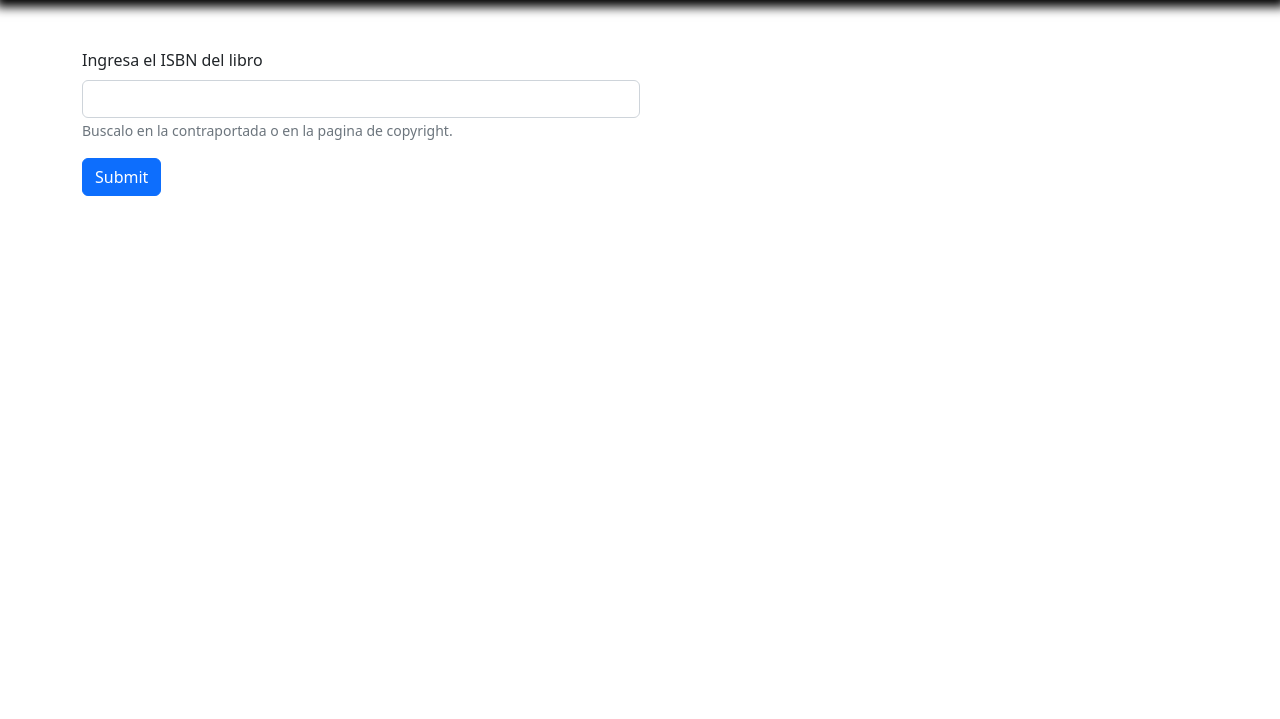
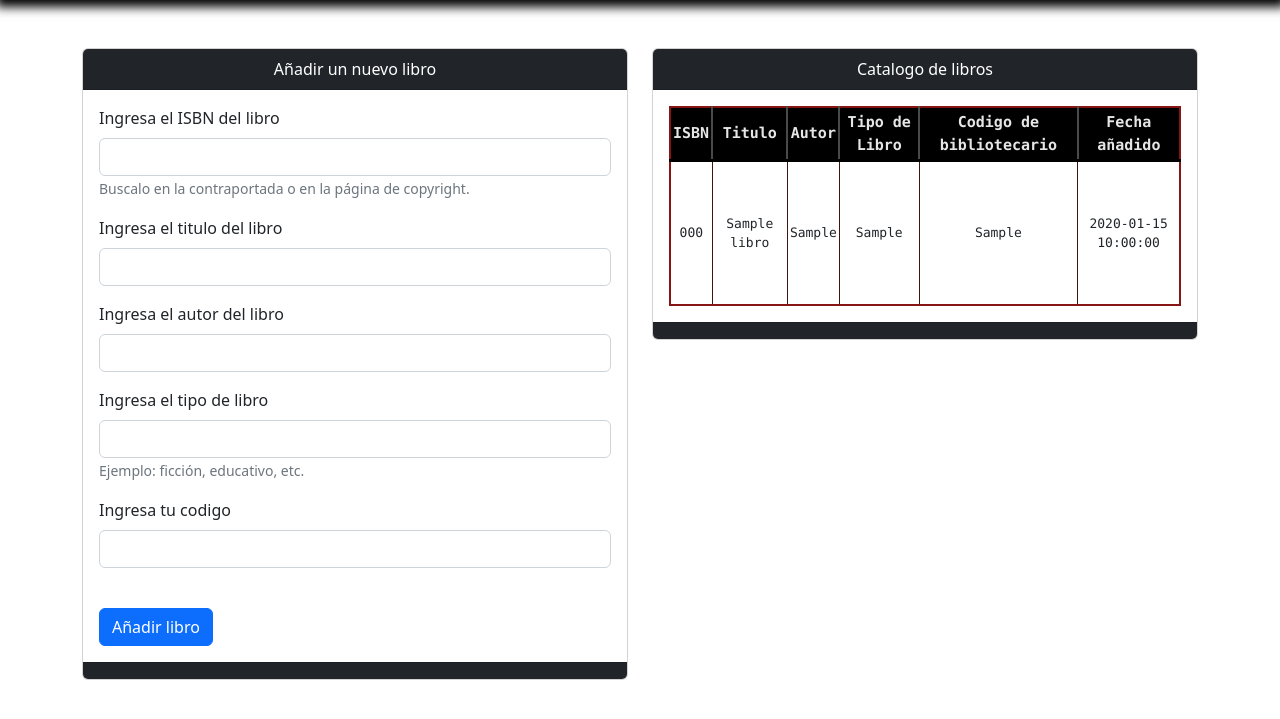
Before and after one commit to Sleepypoem/Gestion-Biblioteca, a PHP site: page /secciones/Catalogo.php in a window 1280 px wide. Shown: the part 56-775 px from the top of the page. Run offline with PHP 8.4, Linux system fonts and the light colour scheme; tables that the repository leaves empty or names only in its code hold one stand-in row (values such as "Sample post").

Commit message:
Añadida la conexion a la base de datos y corregido el formulario.

```diff
--- a/secciones/Catalogo.php
+++ b/secciones/Catalogo.php
@@ -1,9 +1,21 @@
 <?php
 include("../Plantillas/Cabecera.php");
+require_once("../Database/Conexion.php");
 
 function obtenerNombrePagina()
 {
     return pathinfo(__FILE__, PATHINFO_FILENAME);
+}
+
+$conexionLibros = new Conexion("localhost", "biblioteca", "root", "", "libro");
+$conexionLibros->conectar();
+if ($_POST) {
+
+    $isbn = $_POST["isbn"];
+    $titulo = $_POST["titulo"];
+    $autor = $_POST["autor"];
+    $tipoLibro = $_POST["tipo-libro"];
+    $codigo = $_POST["codigo"];
 }
 ?>
 <br>
@@ -11,20 +23,99 @@ function obtenerNombrePagina()
 
 <body>
     <div class="container">
+        <div class="row">
             <div class="col-md-6">
 
-            <form action="" method="post">
+                <div class="card">
+                    <div class="card-header card-header text-white text-center bg-dark">
+                        Añadir un nuevo libro
+                    </div>
+                    <div class="card-body">
+
+                        <form action="Catalogo.php" method="post">
                             <div class="mb-3">
                                 <label class="form-label">Ingresa el ISBN del libro</label>
-                    <input type="text" class="form-control" name="isbn" aria-describedby="book-isbn">
-                    <small id="helpId" class="form-text text-muted">Buscalo en la contraportada o en la pagina de
-                        copyright.</small>
+                                <input type="text" class="form-control" name="isbn" aria-describedby="book-isbn"
+                                    required>
+                                <small id="helpId" class="form-text text-muted">Buscalo en la contraportada o en la
+                                    página de copyright.</small>
                             </div>
-                <button type="submit" class="btn btn-primary">Submit</button>
+
+                            <div class="mb-3">
+                                <label class="form-label">Ingresa el titulo del libro</label>
+                                <input type="text" class="form-control" name="titulo" aria-describedby="titulo"
+                                    required>
+                            </div>
+
+
+                            <div class="mb-3">
+                                <label class="form-label">Ingresa el autor del libro</label>
+                                <input type="text" class="form-control" name="autor" aria-describedby="autor" required>
+                            </div>
+
+                            <div class="mb-3">
+                                <label class="form-label">Ingresa el tipo de libro</label>
+                                <input type="text" class="form-control" name="tipo-libro" aria-describedby="tipo-libro"
+                                    required>
+                                <small id="helpId" class="form-text text-muted">Ejemplo: ficción, educativo,
+                                    etc.</small>
+                            </div>
+
+                            <div class="mb-3">
+                                <label class="form-label">Ingresa tu codigo</label>
+                                <input type="text" class="form-control" name="codigo-bibliotecario"
+                                    aria-describedby="codigo-bibliotecario" required>
+                            </div>
+                            <br>
+                            <button type="submit" class="btn btn-primary">Añadir libro</button>
                         </form>
+
+                    </div>
+                    <div class="card-footer bg-dark text-muted">
+
+                    </div>
+                </div>
             </div>
             <div class="col-md-6">
+                <div class="card">
+                    <div class="card-header card-header text-white text-center bg-dark">
+                        Catalogo de libros
+                    </div>
+                    <div class="card-body">
+                        <!-- Aqui va la lista de libros sacados de la base de datos -->
+                        <table class="darkTable">
+                            <thead>
+                                <tr>
+                                    <th>ISBN</th>
+                                    <th>Titulo</th>
+                                    <th>Autor</th>
+                                    <th>Tipo de Libro</th>
+                                    <th>Codigo de bibliotecario</th>
+                                    <th>Fecha añadido</th>
+                                </tr>
+                            </thead>
+                            <tbody>
+                                <!-- Aqui van los datos de la base de datos -->
+                                <?php $libros = $conexionLibros->leerTodos();
+                                foreach ($libros as $libro) { ?>
+                                <tr>
+                                    <td><?php echo $libro["isbn"] ?></td>
+                                    <td><?php echo $libro["titulo"] ?></td>
+                                    <td><?php echo $libro["autor"] ?></td>
+                                    <td><?php echo $libro["tipo_libro"] ?></td>
+                                    <td><?php echo $libro["codigo_bibliotecario"] ?></td>
+                                    <td><?php echo $libro["fecha_adicion"] ?></td>
+                                </tr>
 
+                                <?php } ?>
+                            </tbody>
+                            </tr>
+                        </table>
+                    </div>
+                    <div class="card-footer bg-dark text-muted">
+                    </div>
+                </div>
+            </div>
         </div>
     </div>
 </body>
```
Lines whose indentation alone changed are shown as unchanged.
